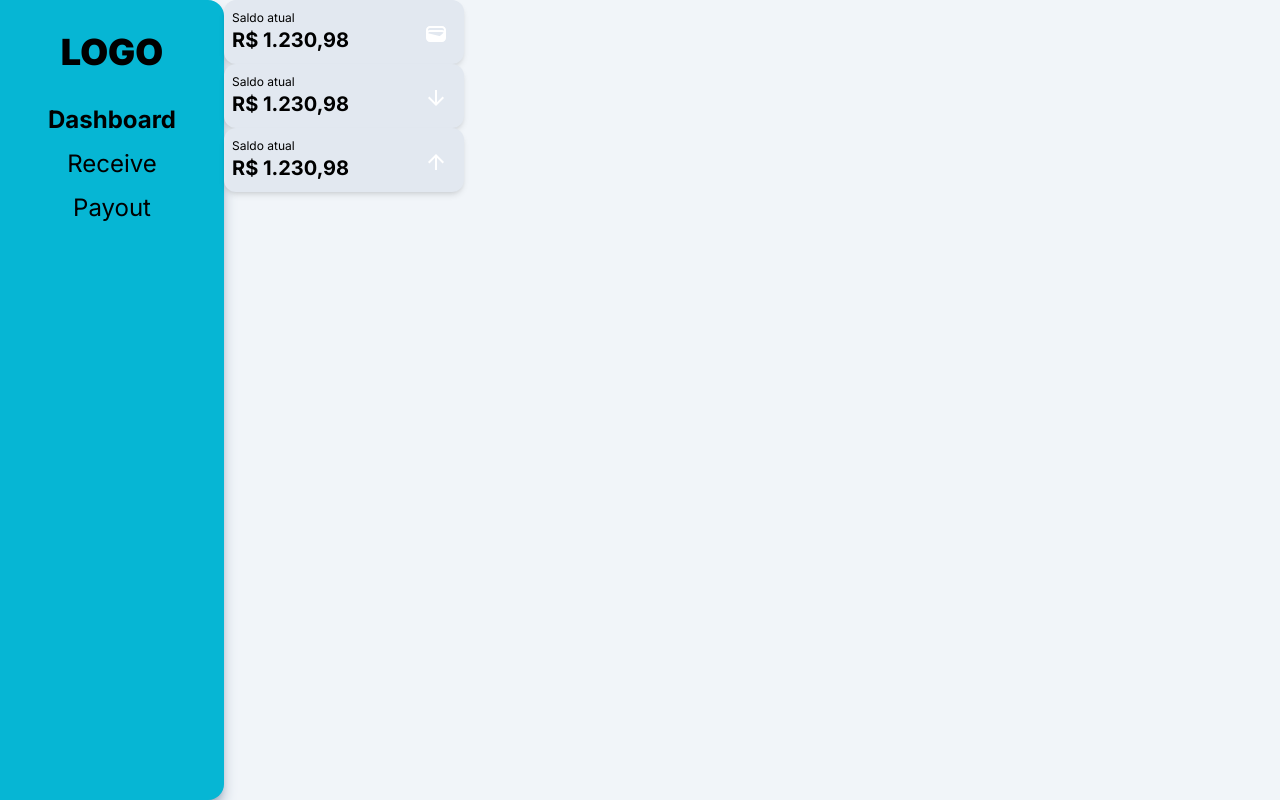
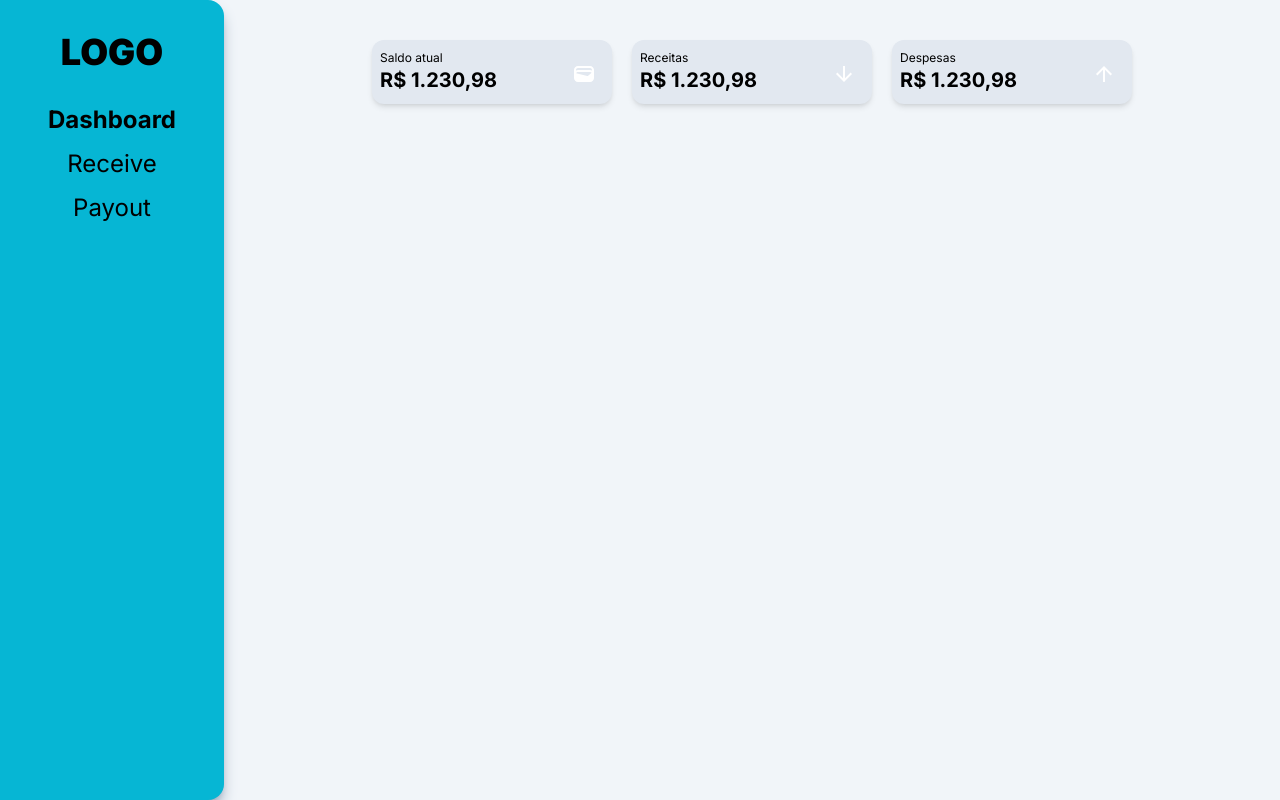
Before and after one commit to projEduardoValencio/financas, a Next.js app: page /dashboard in a window 1280 px wide. Built offline with nearby package versions, Linux system fonts and the light colour scheme.

Commit message:
feat: cards layout

```diff
--- a/src/app/dashboard/page.tsx
+++ b/src/app/dashboard/page.tsx
@@ -10,25 +10,29 @@ const IndexDashboard : React.FC = () =>{
             <SideBar />
           </SideBarProvider>
 
-          <div className="h-screen w-full">
+          <div className="h-screen w-full justify-center p-10">
+            <div className="flex flex-row gap-5 justify-center">
               <DashBoardCard
                 color="blue"
                 label="Saldo atual"
                 value={1230.982}
                 icon={<WalletRounded style={{color: "white"}}/>}
               />
+
               <DashBoardCard
                 color="green"
-              label="Saldo atual"
+                label="Receitas"
                 value={1230.982}
                 icon={<ArrowDownward style={{color: "white"}}/>}
               />
+
               <DashBoardCard
                 color="red"
-              label="Saldo atual"
+                label="Despesas"
                 value={1230.982}
                 icon={<ArrowUpward style={{color: "white"}}/>}
               />
+            </div>
           </div>
         </main>
     )
```
Lines whose indentation alone changed are shown as unchanged.
